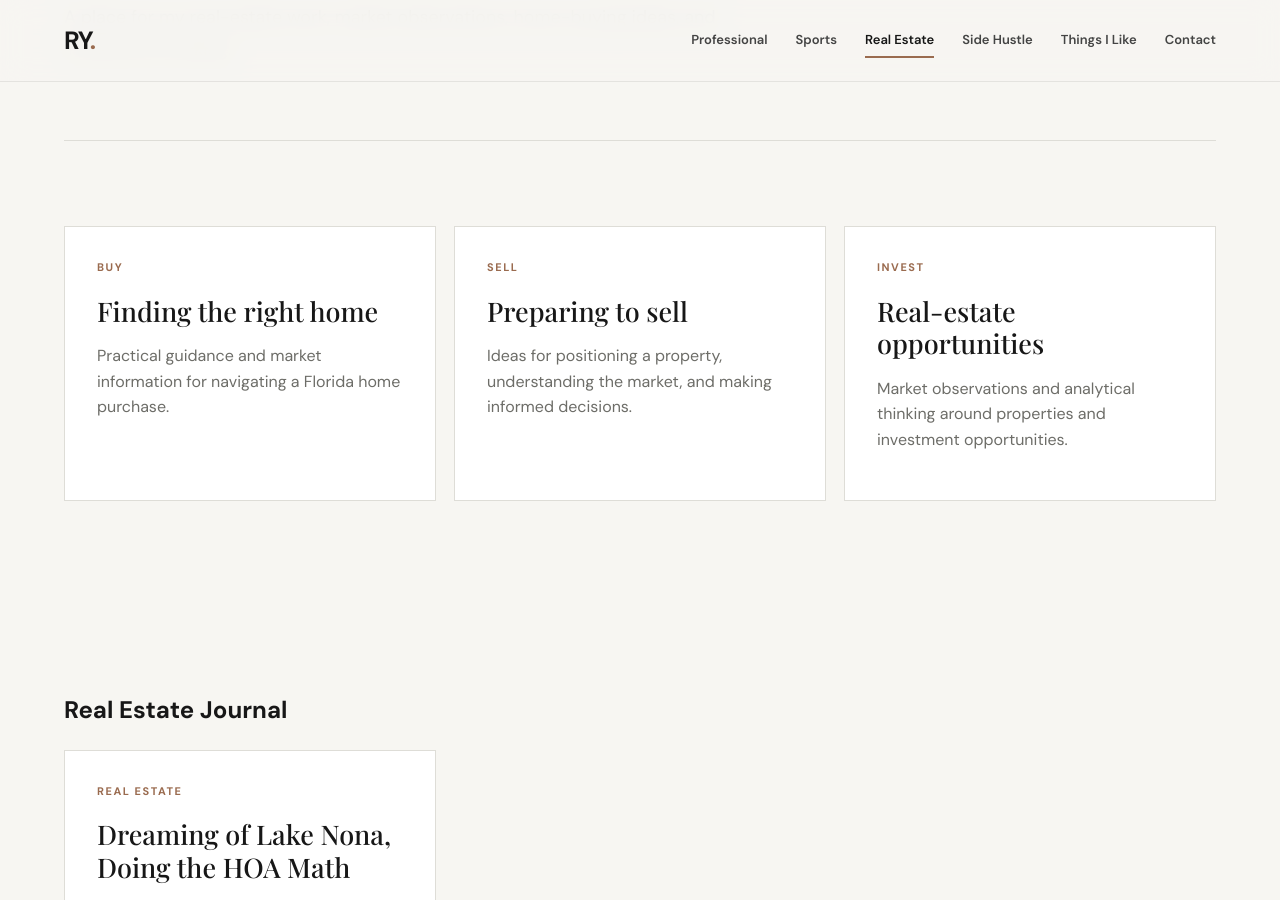
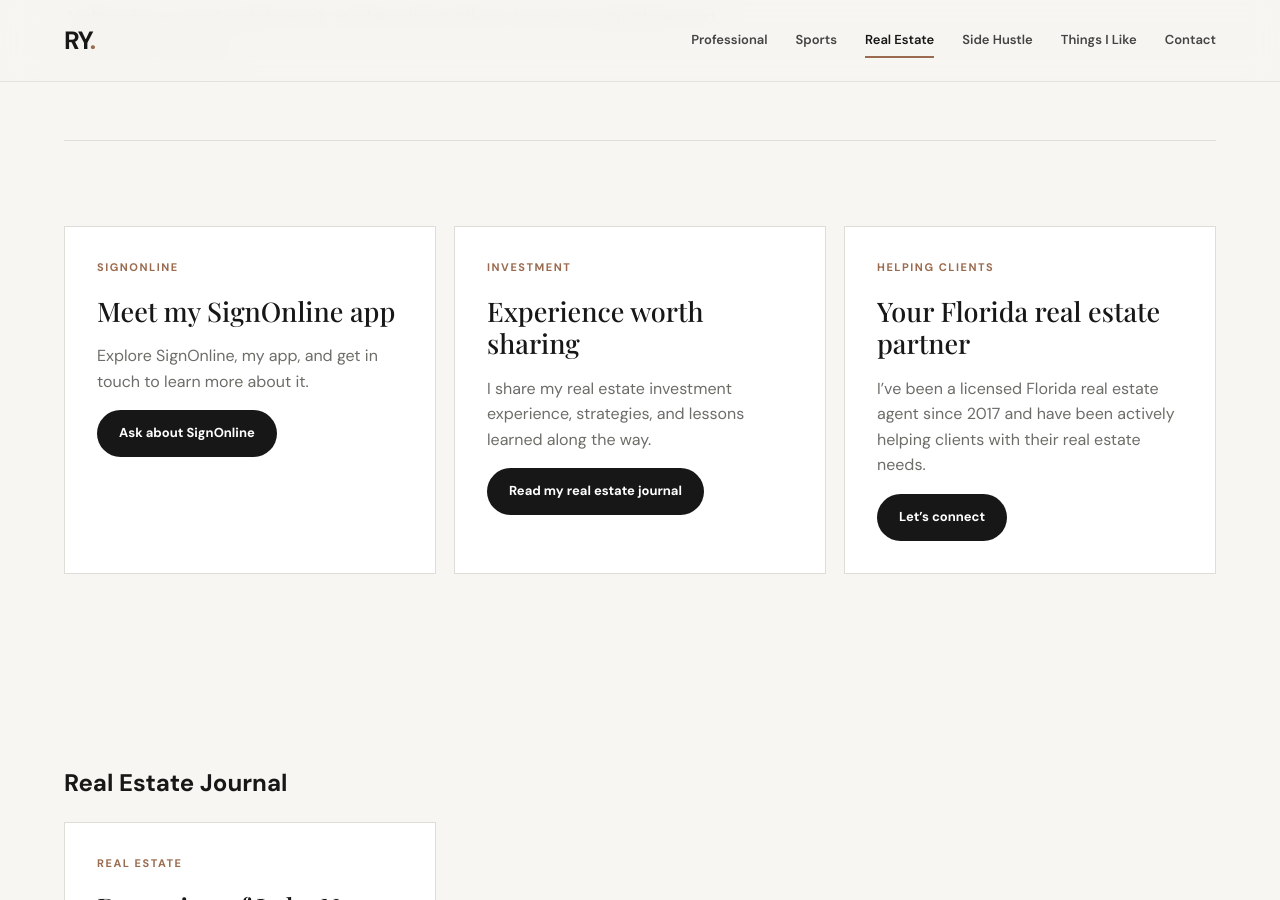
Before and after one commit to High4Ferrum/Rebeccashub, a Jekyll site: the page built from real-estate.md, in a window 1280 px wide and 900 px high, scrolled down 385 px. Built offline with Jekyll 4.4.1, drawn with Linux system fonts in a browser that asks for light colours.

Commit message:
Update Real Estate cards for SignOnline, investment, and client services

```diff
--- a/real-estate.md
+++ b/real-estate.md
@@ -13,19 +13,22 @@ permalink: /real-estate/
 
 <section class="wrap section card-grid">
   <article class="card">
-    <p class="eyebrow">Buy</p>
-    <h3>Finding the right home</h3>
-    <p>Practical guidance and market information for navigating a Florida home purchase.</p>
+    <p class="eyebrow">SignOnline</p>
+    <h3>Meet my SignOnline app</h3>
+    <p>Explore SignOnline, my app, and get in touch to learn more about it.</p>
+    <a class="button" href="{{ '/contact/' | relative_url }}">Ask about SignOnline</a>
   </article>
   <article class="card">
-    <p class="eyebrow">Sell</p>
-    <h3>Preparing to sell</h3>
-    <p>Ideas for positioning a property, understanding the market, and making informed decisions.</p>
+    <p class="eyebrow">Investment</p>
+    <h3>Experience worth sharing</h3>
+    <p>I share my real estate investment experience, strategies, and lessons learned along the way.</p>
+    <a class="button" href="#journal-heading">Read my real estate journal</a>
   </article>
   <article class="card">
-    <p class="eyebrow">Invest</p>
-    <h3>Real-estate opportunities</h3>
-    <p>Market observations and analytical thinking around properties and investment opportunities.</p>
+    <p class="eyebrow">Helping Clients</p>
+    <h3>Your Florida real estate partner</h3>
+    <p>I’ve been a licensed Florida real estate agent since 2017 and have been actively helping clients with their real estate needs.</p>
+    <a class="button" href="{{ '/contact/' | relative_url }}">Let’s connect</a>
   </article>
 </section>
 
```
